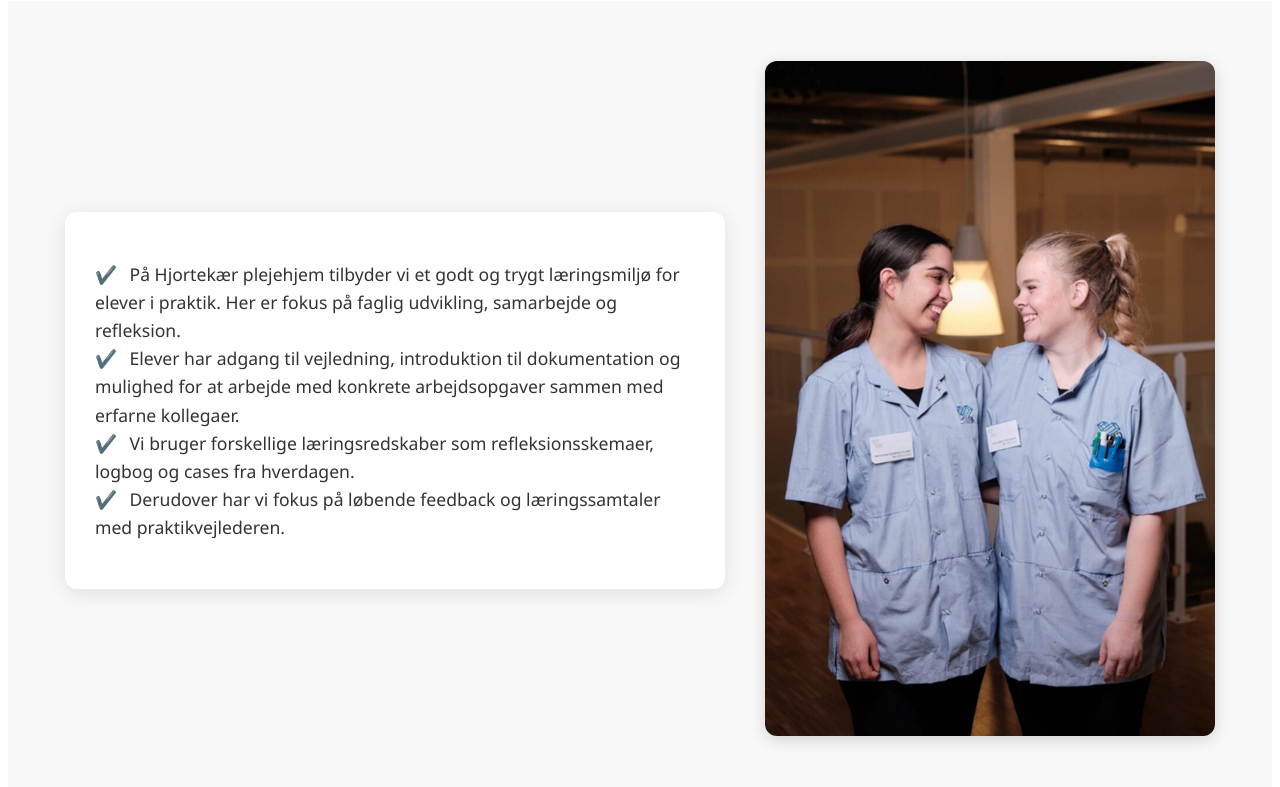
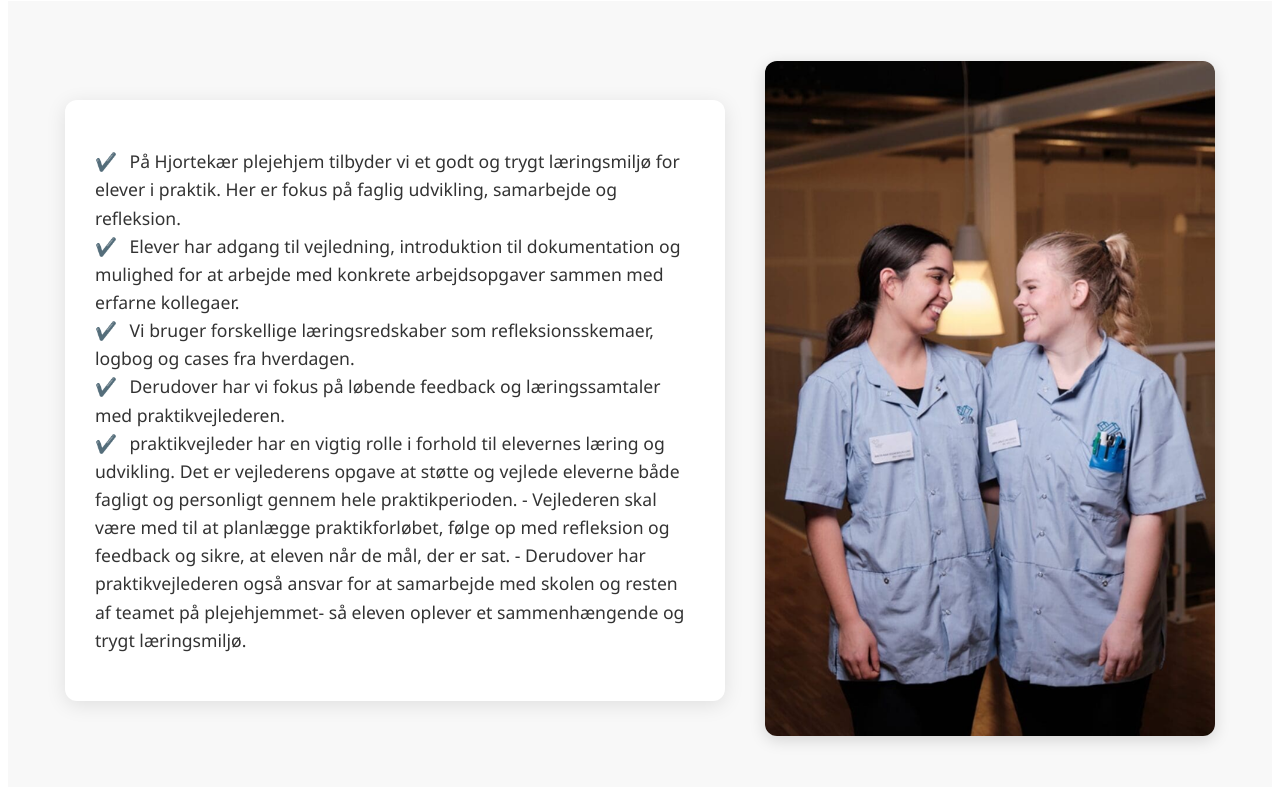
Before and after one commit to tawfikjube/hjortekaere-hjemmeside, a plain HTML site: page elever.html in a window 1280 px wide. Shown: the part 105-892 px from the top of the page. Drawn offline with Linux system fonts and the light colour scheme.

Commit message:
Update elever.html
Signed-off-by: tawfikjube <tawfikjobbeh@gmail.com>

```diff
--- a/elever.html
+++ b/elever.html
@@ -59,6 +59,9 @@
       <li>Elever har adgang til vejledning, introduktion til dokumentation og mulighed for at arbejde med konkrete arbejdsopgaver sammen med erfarne kollegaer.</li>
       <li>Vi bruger forskellige læringsredskaber som refleksionsskemaer, logbog og cases fra hverdagen.</li>
       <li>Derudover har vi fokus på løbende feedback og læringssamtaler med praktikvejlederen.</li>
+      <li>praktikvejleder har en vigtig rolle i forhold til elevernes læring og udvikling. Det er vejlederens opgave at støtte og vejlede eleverne både fagligt og personligt gennem hele praktikperioden.
+-          Vejlederen skal være med til at planlægge praktikforløbet, følge op med refleksion og feedback og sikre, at eleven når de mål, der er sat.
+-          Derudover har praktikvejlederen også ansvar for at samarbejde med skolen og resten af teamet på plejehjemmet- så eleven oplever et sammenhængende og trygt læringsmiljø.</li>
     </ul>
   </div>
 
```
